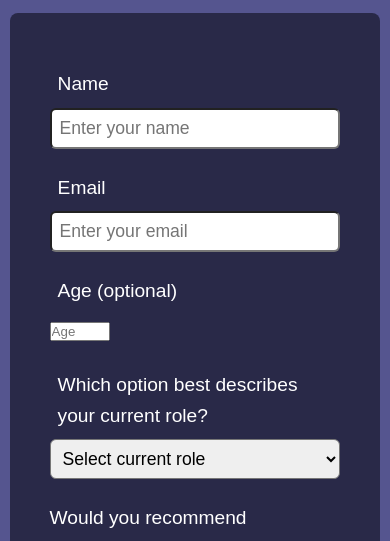
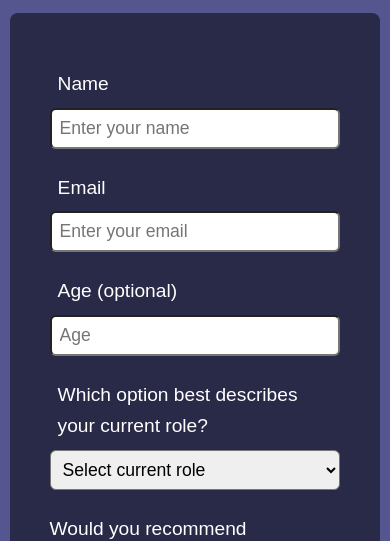
Before and after one commit to Alimulalam/freecodecamp-survey-form, a plain HTML site: page index.html in a window 390 px wide. Shown: the part 250-791 px from the top of the page. Drawn offline with Linux system fonts and the light colour scheme.

Commit message:
Responsive Web Design Survey Form

```diff
--- a/styles.css
+++ b/styles.css
@@ -48,7 +48,7 @@ body{
 
 #name,
 #email,
-#age,
+#number,
 #dropdown,
 #favorite-selector,
 #comments,
```
